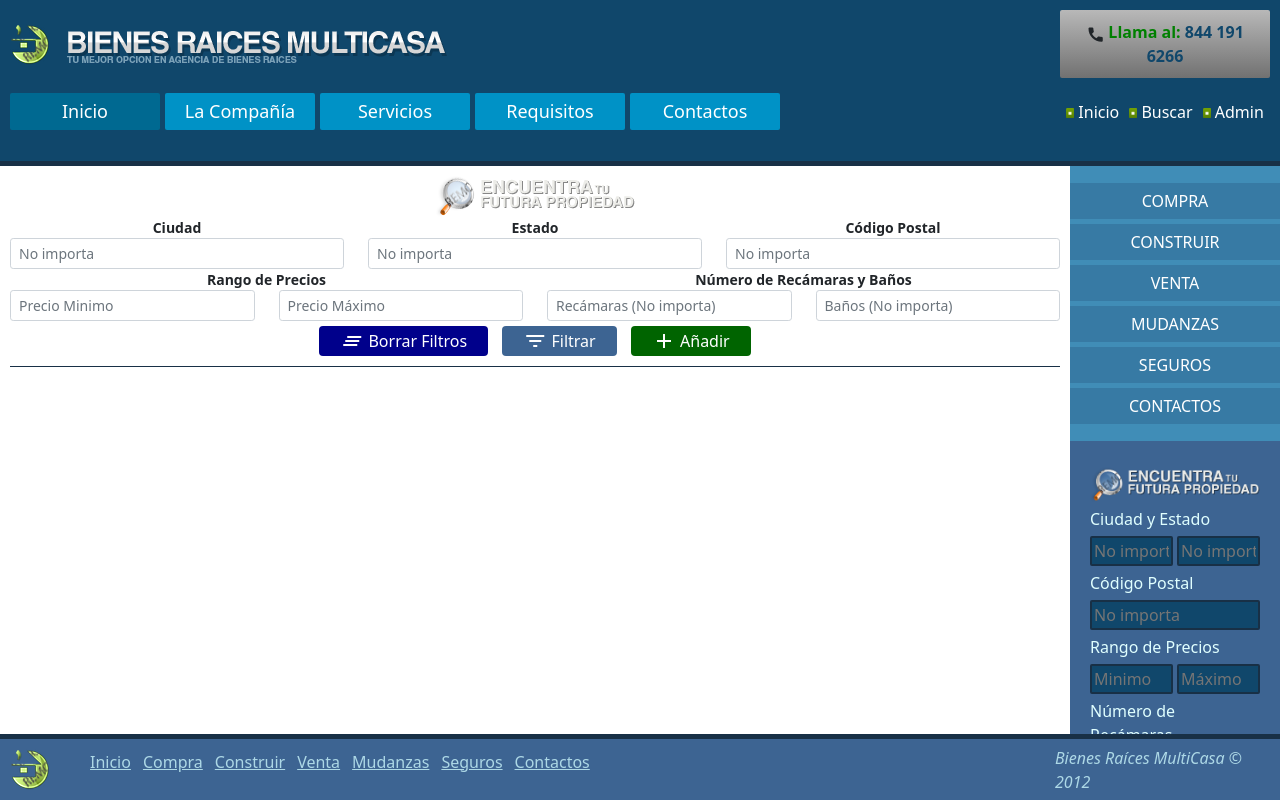
After one commit to Drdzmtz/DesarrolloWebOrdinario, a Flask app: template app/views/houses.html in a window 1280 px wide. The commit adds this page. Run offline with Flask 2, Linux system fonts and the light colour scheme; the template is opened without the code that fills it, so the values that code supplies are empty.

Commit message:
feat: :sparkles: Added list of houses page

```diff
--- a/app/database.py
+++ b/app/database.py
@@ -14,7 +14,7 @@ def singleton(class_):
 
     return get_instance
 
-@singleton
+
 class Database():
 
     def __init__(self):
--- a/app/routes/properties.py
+++ b/app/routes/properties.py
@@ -1,8 +1,12 @@
-from flask import Blueprint, jsonify, request
+from flask import Blueprint, jsonify, request, render_template
 
 from app.controllers import get_properties, add_properties, update_properties
 
 properties_routes = Blueprint("properties_routes", __name__)
+
+@properties_routes.route("/buscar", methods=["GET"])
+def houses_page():
+    return render_template("houses.html", filters=request.args)
 
 @properties_routes.route("/", methods=["GET"])
 def houses():
--- a/app/static/css/base/global.css
+++ b/app/static/css/base/global.css
@@ -6,6 +6,7 @@
 
 ::-webkit-scrollbar {
 	width: 5px;
+	height: 5px;
 }
 
 ::-webkit-scrollbar-track,
@@ -48,3 +49,9 @@ body {
 section.b-content {
 	overflow-y: auto;
 }
+
+@media screen and (max-width: 1000px) {
+	section.b-content {
+		grid-column: 1 / span 2;
+	}
+}
--- /dev/null
+++ b/app/static/css/houses.css
@@ -0,0 +1,133 @@
+
+.h-message {
+	text-align: center;
+	font-style: italic;
+	margin: 10px;
+	color: darkblue;
+}
+
+#btn-add {
+	background-color: darkgreen;
+}
+
+#btn-clear {
+	background-color: darkblue;
+}
+
+/* ===== FILTER ===== */
+.h-form {
+	text-align: center;
+	border-bottom: var(--b-border-color) 1px solid;
+	margin: 10px;
+	padding-bottom: 5px;
+}
+
+.h-form label {
+	text-align: center;
+	font-weight: bold;
+	font-size: 14px;
+	display: block;
+}
+
+.h-form button {
+	background-color: var(--b-bg-scolor);
+	color: white;
+	padding: 2px 20px;
+	margin: 5px;
+}
+
+.h-form button:hover {
+	color: white;
+	transform: scale(1.1);
+}
+
+.h-form button i {
+	font-size: 24px;
+	vertical-align: top;
+}
+
+/* ===== LIST OF HOUSES ===== */
+ul.h-list {
+	margin: 10px;
+	padding: 5px;
+	list-style: none;
+	user-select: none;
+	display: grid;
+	justify-content: center;
+	column-gap: 15px;
+
+	/* PC & tablet only */
+	grid-template-columns: repeat(2, minmax(auto, 520px));
+}
+
+ul.h-list > li {
+	display: grid;
+	outline: darkgray 1px solid;
+	grid-template-columns: 150px auto;
+	grid-template-rows: 130px;
+	border-radius: 5px;
+	overflow: hidden;
+	cursor: pointer;
+	margin: 5px 0;
+}
+
+ul.h-list > li:hover {
+	transform: scale(1.02);
+}
+
+ul.h-list > li > img {
+	width: 100%;
+	height: 100%;
+	object-fit: fill;
+}
+
+ul.h-list > li > .h-info {
+	display: grid;
+	grid-template-columns: auto minmax(auto, 200px);
+	padding: 5px;
+	overflow-y: auto;
+}
+
+ul.h-list > li > .h-info > ul {
+	list-style: none;
+	padding: 2px;
+}
+
+ul.h-list > li > .h-info > ul:first-child i.material-icons {
+	font-size: 18px;
+	vertical-align: top;
+}
+
+ul.h-list > li > .h-info > ul:first-child li:nth-child(2) {
+	margin-bottom: 18px;
+}
+
+ul.h-list > li > .h-info > ul:first-child li b {
+	color: var(--b-bg-color);
+	font-size: 14px;
+}
+
+ul.h-list > li > .h-info > ul:last-child {
+	align-self: center;
+	font-size: 18px;
+}
+
+ul.h-list > li > .h-info > ul:last-child i.material-icons {
+	vertical-align: bottom;
+}
+
+ul.h-list > li > .h-info > ul:last-child li {
+	text-align: right;
+}
+
+ul.h-list > li > .h-info > ul:last-child li:last-child {
+	font-size: 14px;
+	color: darkgreen;
+}
+
+/* --- MOBILE VERSION --- */
+@media screen and (max-width: 775px) {
+	ul.h-list {
+		grid-template-columns: minmax(auto, 520px);
+	}
+}
--- /dev/null
+++ b/app/static/js/houses.js
@@ -0,0 +1,71 @@
+
+window.addEventListener('load', () => {
+	document.getElementById('filter').addEventListener('submit', loadHouses);
+	document.getElementById('btn-clear').addEventListener('click', () =>
+		document.querySelectorAll('#filter input').forEach(ipt => ipt.value = ''));
+});
+
+const loadHouses = (ev) => {
+	ev.preventDefault();
+
+	// get input without empty values
+	const inputs = Array.from(ev.target.querySelectorAll('input'))
+		.filter(ipt => {
+			ipt.value = ipt.value.trim();
+
+			return ipt.value !== '';
+		});
+
+	// convert form into jquery ajax data
+	const data = {};
+	for(const ipt of inputs)
+		data[ipt.name] = ipt.value;
+
+	const msg = document.querySelector('.h-message');
+	msg.innerText = '';
+
+	$.ajax({
+		url: '/casas',
+		type: 'GET',
+		async: true,
+		data,
+		success(res) {
+			if (res.error) {
+				alert(res.error);
+				return;
+			}
+
+			const ul = document.querySelector('ul.h-list');
+			const data = Object.values(res);
+
+			ul.innerHTML = '';
+			if (data.length == 0) {
+				msg.innerHTML = 'No se encontraron inmuebles en este momento...';
+				return
+			}
+
+			data.forEach(dt => {
+				ul.appendChild(document.createElement('li')).innerHTML = `
+					<img src="${dt.photo}">
+
+					<div class="h-info">
+						<ul>
+							<li><i class="material-icons">${(dt.type === 'TERRENO') ? 'terrain' : 'home'}</i> ${dt.type}</li>
+							<li><i>${dt.city}, ${dt.state}</i></li>
+							<li><b>${dt.rooms} Habitacion(es)</b></li>
+							<li><b>${dt.bathrooms} Baño(s)</b></li>
+						</ul>
+
+						<ul>
+							<li><i class="material-icons">${(dt.status === 'EN VENTA') ? 'attach_money' : 'money_off'}</i> ${dt.status}</li>
+							<li><b>${dt.price} MXN</b></li>
+						</ul>
+					</div>
+				`;
+			});
+		},
+		error(xhr, status, error) {
+			alert('Las casas no están disponibles en este momento');
+		}
+	});
+};
--- /dev/null
+++ b/app/views/houses.html
@@ -0,0 +1,72 @@
+{% extends 'templates/base.html' %}
+
+{% block styles %}
+	<link rel="stylesheet" href="{{ url_for('static', filename='css/houses.css') }}">
+{% endblock %}
+
+{% block body %}
+
+<!-- FILTER -->
+<form id="filter" class="h-form">
+	<img src="{{ url_for('static', filename='images/aform-logo.png') }}">
+
+	<div class="row">
+		<div class="col form-group">
+			<label for="city" class="text-center">Ciudad</label>
+			<input type="text" name="city" placeholder="No importa" value="{{ filters.get('city', '') }}" class="form-control form-control-sm">
+		</div>
+
+		<div class="col form-group">
+			<label for="state">Estado</label>
+			<input type="text" name="state" placeholder="No importa" value="{{ filters.get('state', '') }}" class="form-control form-control-sm">
+		</div>
+
+		<div class="col form-group">
+			<label for="zip_code">Código Postal</label>
+			<input type="number" name="zip_code" placeholder="No importa" value="{{ filters.get('zip_code', '') }}" class="form-control form-control-sm">
+		</div>
+	</div>
+
+	<div class="row">
+		<div class="col form-group">
+			<div class="row">
+				<label>Rango de Precios</label>
+				<div class="col">
+					<input type="number" name="min_price" placeholder="Precio Minimo" value="{{ filters.get('min_price', '') }}" class="form-control form-control-sm">
+				</div>
+				<div class="col">
+					<input type="number" name="max_price" placeholder="Precio Máximo" value="{{ filters.get('max_price', '') }}" class="form-control form-control-sm">
+				</div>
+			</div>
+		</div>
+
+		<div class="col form-group">
+			<div class="row">
+				<label>Número de Recámaras y Baños</label>
+				<div class="col">
+					<input type="number" name="rooms" placeholder="Recámaras (No importa)" value="{{ filters.get('rooms', '') }}" class="form-control form-control-sm">
+				</div>
+				<div class="col">
+					<input type="number" name="bathrooms" placeholder="Baños (No importa)" value="{{ filters.get('bathrooms', '') }}" class="form-control form-control-sm">
+				</div>
+			</div>
+		</div>
+	</div>
+
+	<button id="btn-clear" type="button" class="btn"><i class="material-icons">clear_all</i> Borrar Filtros</button>
+	<button type="submit" class="btn"><i class="material-icons">filter_list</i> Filtrar</button>
+
+	<!-- ADMIN ONLY -->
+	<button id="btn-add" type="button" class="btn"><i class="material-icons">add</i> Añadir</button>
+</form>
+
+
+<!-- HOUSE'S LIST -->
+<div class="h-message"></div>
+<ul class="h-list"></ul>
+
+{% endblock %}
+
+{% block js %}
+	<script src="{{ url_for('static', filename='js/houses.js') }}"></script>
+{% endblock %}
--- a/app/views/templates/base.html
+++ b/app/views/templates/base.html
@@ -8,6 +8,7 @@
 
 	<link rel="icon" href="{{ url_for('static', filename='favicon.ico') }}" type="image/x-icon">
 	<link href="https://fonts.googleapis.com/icon?family=Material+Icons" rel="stylesheet">
+	<link href="https://cdn.jsdelivr.net/npm/bootstrap@5.1.3/dist/css/bootstrap.min.css" rel="stylesheet" crossorigin="anonymous">
 
 	<link rel="stylesheet" href="{{ url_for('static', filename='css/base/global.css') }}">
 	<link rel="stylesheet" href="{{ url_for('static', filename='css/base/nav.css') }}">
```
Also changed, not shown: 2 other files.
